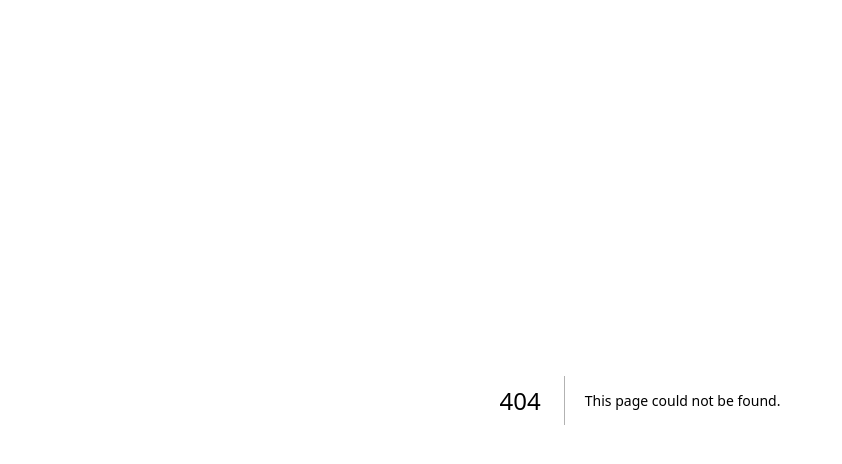
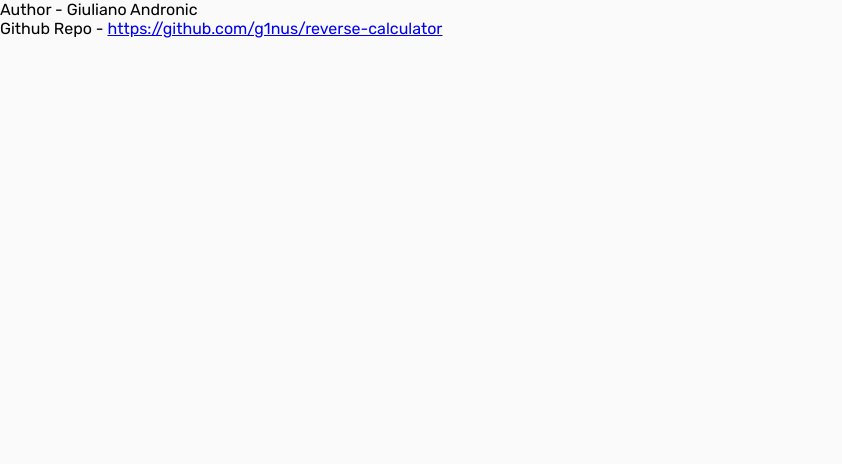
Before and after one commit to g1nus/reverse-calculator, a Next.js app: page /info in a window 1280 px wide. Before the commit this address had no page. Shown: the top 464 px of the page, without its empty margins (0-842 px from the left). Built offline with nearby package versions, Linux system fonts and the light colour scheme; a web font is replaced by a local one.

Commit message:
add basic info page

```diff
--- /dev/null
+++ b/app/info/page.tsx
@@ -0,0 +1,8 @@
+export default function Page() {
+  return (
+    <main style={{width: `100vw`}}>
+        Author - Giuliano Andronic <br></br>
+        Github Repo - <a href="https://github.com/g1nus/reverse-calculator">https://github.com/g1nus/reverse-calculator</a>
+    </main>
+  )
+}
```
